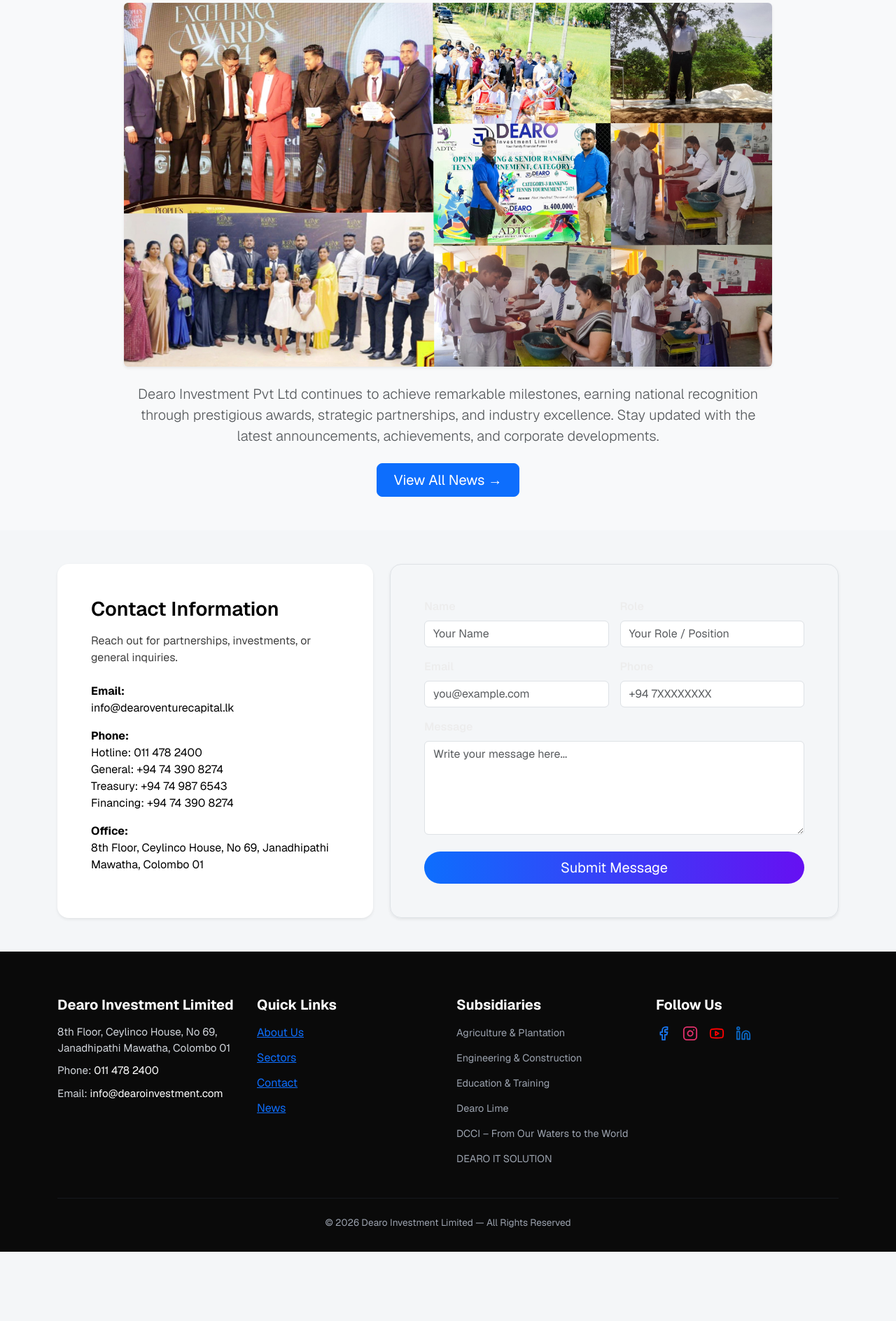
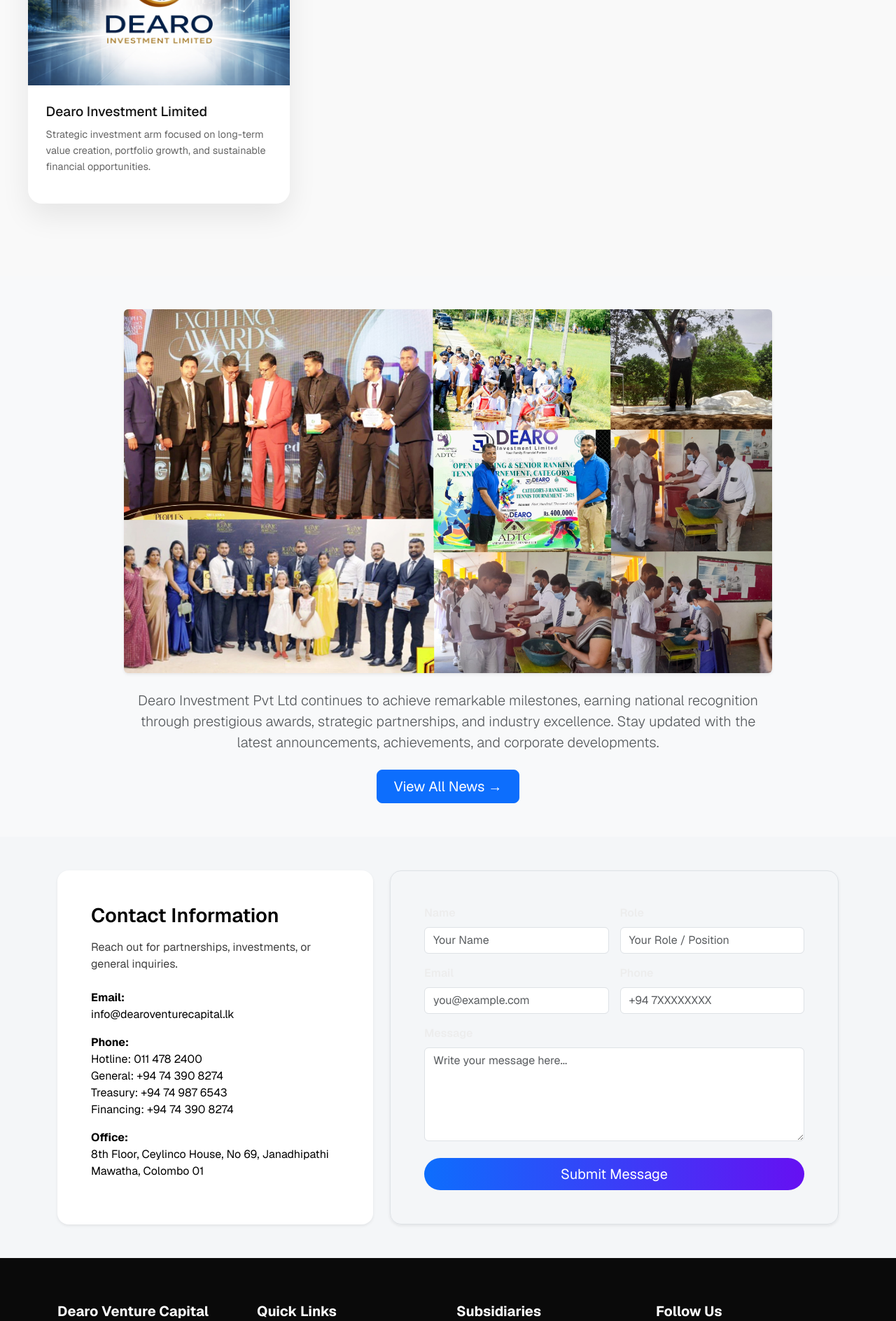
Before and after one commit to drtdsamarawickrama/dearoventurecapital_website, a Next.js app: page / in a window 1280 px wide. Shown: the part 4240-6128 px from the top of the page at 70% size. Before the commit the page ends 6029 px from the top, so only its background shows below. Built offline with nearby package versions, Linux system fonts and the light colour scheme.

Commit message:
update db

```diff
--- /dev/null
+++ b/app/api/investor-message/route.ts
@@ -0,0 +1,30 @@
+import { NextResponse } from "next/server";
+import clientPromise from "@/lib/mongodb";
+
+export async function POST(req: Request) {
+  try {
+    const { name, role, email, phone, message } = await req.json();
+
+    if (!name || !email || !message) {
+      return NextResponse.json({ error: "Name, Email, and Message are required" }, { status: 400 });
+    }
+
+    const client = await clientPromise;
+    const db = client.db("dearo_investors");
+    const collection = db.collection("messages");
+
+    await collection.insertOne({
+      name,
+      role: role || "",
+      email,
+      phone: phone || "",
+      message,
+      createdAt: new Date(),
+    });
+
+    return NextResponse.json({ success: true });
+  } catch (err) {
+    console.error("API Error:", err);
+    return NextResponse.json({ error: "Server error" }, { status: 500 });
+  }
+}
--- a/components/Footer/Footer.tsx
+++ b/components/Footer/Footer.tsx
@@ -8,7 +8,7 @@ export default function Footer() {
     { name: "About Us", href: "/about" },
     { name: "Sectors", href: "/sectors" },
     { name: "Contact", href: "/contact" },
-    { name: "News", href: "/news" },
+    { name: "Community", href: "/community" },
   ];
 
   const subsidiaries = [
@@ -27,9 +27,9 @@ export default function Footer() {
 
           {/* Company Info */}
           <div className="col-md-6 col-lg-3 footer-col">
-            <h5 className="footer-title">Dearo Investment Limited</h5>
+            <h5 className="footer-title">Dearo Venture Capital Limited</h5>
             <p>
-              8th Floor, Ceylinco House, No 69, Janadhipathi Mawatha, Colombo 01
+              9th Floor, Ceylinco House, No 69, Janadhipathi Mawatha, Colombo 01
             </p>
             <p>
               Phone:{" "}
@@ -87,7 +87,7 @@ export default function Footer() {
         <hr />
 
         <div className="copyright">
-          © 2026 Dearo Investment Limited — All Rights Reserved
+          ©2026 Dearo Venture Capital Limited — All Rights Reserved
         </div>
       </div>
 
--- a/components/Hero/Hero.tsx
+++ b/components/Hero/Hero.tsx
@@ -24,7 +24,7 @@ const slides = [
     image: "/images/hero3.png",
     title: "Shaping the Future of Industries",
     subtitle:
-      "Backing innovation across technology, agriculture, and finance.",
+      "Driving innovation across technology, agriculture, and financial solutions.",
     cta: "Learn More",
     link: "#about",
   },
--- a/components/Sectors/SectorsSection.tsx
+++ b/components/Sectors/SectorsSection.tsx
@@ -38,6 +38,12 @@ const sectors = [
     description:
       "Innovating the Digital Future: Smart, Secure and scalable IT solutions designed to empower your business.",
     image: "/images/it.jpg",
+  },
+  {
+    title: "Dearo Investment Limited",
+    description:
+      "Strategic investment arm focused on long-term value creation, portfolio growth, and sustainable financial opportunities.",
+    image: "/images/dearoin.png",
   },
 ];
 
@@ -133,7 +139,7 @@ export default function BusinessSectors() {
         @media (min-width: 1024px) {
           .sectors-grid {
             grid-template-columns: repeat(3, 1fr);
-            max-width: 1200px; /* 🔒 prevents 4th card */
+            max-width: 1200px;
           }
         }
 
--- /dev/null
+++ b/components/lib/mongodb.ts
@@ -0,0 +1,8 @@
+import { MongoClient } from "mongodb";
+
+if (!process.env.MONGODB_URI) throw new Error("Add Mongo URI to .env.local");
+
+const client = new MongoClient(process.env.MONGODB_URI);
+const clientPromise = client.connect();
+
+export default clientPromise;
--- /dev/null
+++ b/lib/mongodb.ts
@@ -0,0 +1,8 @@
+import { MongoClient } from "mongodb";
+
+if (!process.env.MONGODB_URI) throw new Error("Add Mongo URI to .env.local");
+
+const client = new MongoClient(process.env.MONGODB_URI);
+const clientPromise = client.connect();
+
+export default clientPromise;
```
Also changed, not shown: public/images/dearoin.png (added).
